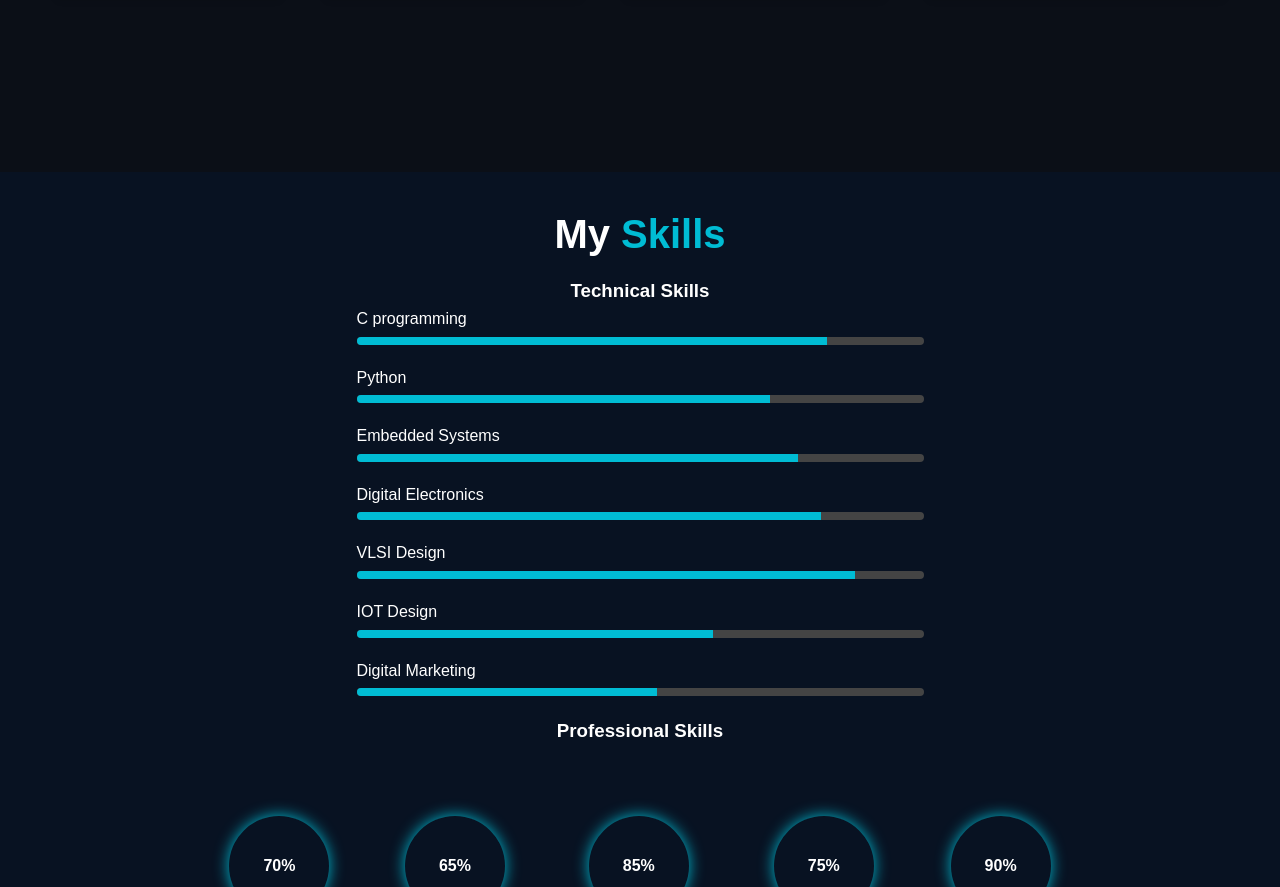
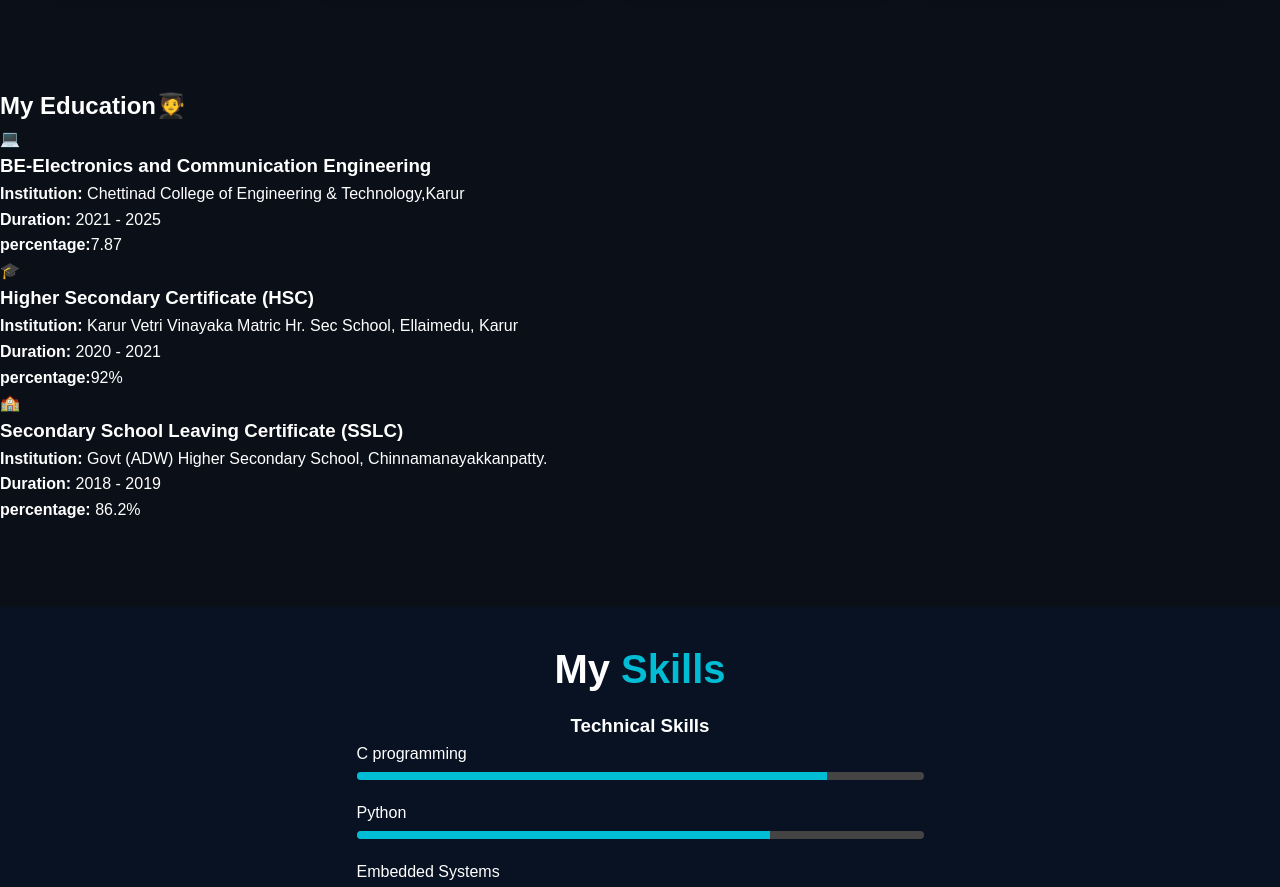
Before and after one commit to Nishok-Aananth/Portfolio, a plain HTML site: page index.html in a window 1280 px wide. Shown: the part 2207-3094 px from the top of the page. Drawn offline with nearby package versions, Linux system fonts and the light colour scheme.

Commit message:
Update index.html

```diff
--- a/index.html
+++ b/index.html
@@ -120,6 +120,47 @@
             </div>
         </div>
     </section>
+
+     <!-- Education Section -->
+<section id="education">
+    <h2>My <span>Education🧑‍🎓</span></h2>
+    <ul class="timeline">
+        <!-- BE-ECE -->
+        <li class="timeline-item">
+            <div class="icon">💻</div>
+            <div class="timeline-content">
+                <h3>BE-Electronics and Communication Engineering</h3>
+             <p><strong>Institution:</strong> Chettinad College of Engineering & Technology,Karur</p>
+             <p><strong>Duration:</strong> 2021 - 2025</p>
+             <p><strong>percentage:</strong>7.87 </p>
+            </div>
+        </li>
+
+        <!-- HSC -->
+        <li class="timeline-item">
+            <div class="icon">🎓</div>
+            <div class="timeline-content">
+                <h3>Higher Secondary Certificate (HSC)</h3>
+                <p><strong>Institution:</strong> Karur Vetri Vinayaka Matric Hr.
+Sec School, Ellaimedu, Karur</p>
+                <p><strong>Duration:</strong> 2020 - 2021</p>
+                <p><strong>percentage:</strong>92%</p>
+            </div>
+        </li>
+
+        <!-- SSLC -->
+        <li class="timeline-item">
+            <div class="icon">🏫</div>
+            <div class="timeline-content">
+                <h3>Secondary School Leaving Certificate (SSLC)</h3>
+                <p><strong>Institution:</strong> Govt (ADW) Higher Secondary
+School, Chinnamanayakkanpatty.</p>
+                <p><strong>Duration:</strong> 2018 - 2019</p>
+                <p><strong>percentage:</strong> 86.2% </p>
+            </div>
+        </li>
+    </ul>
+</section>
 
     <!-- Skills Section -->
     <section id="skills" class="skills-section">
```
